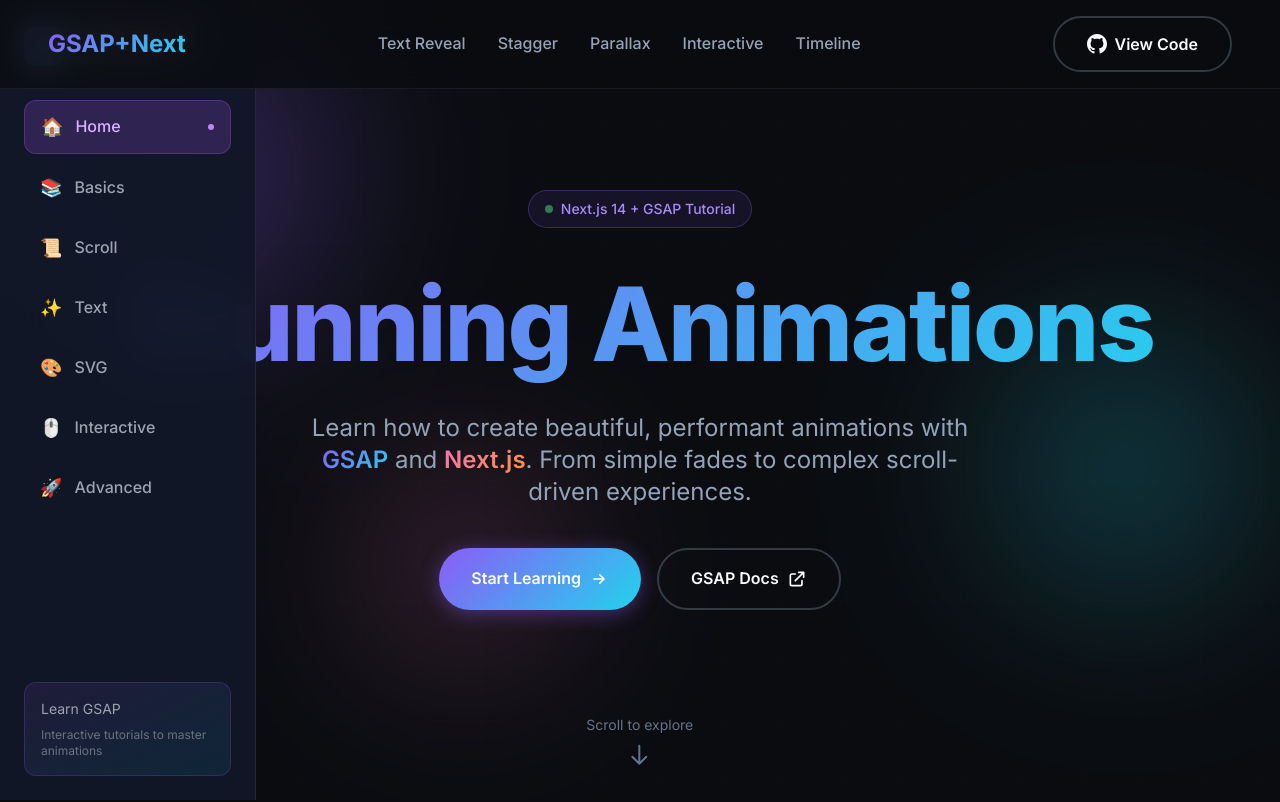
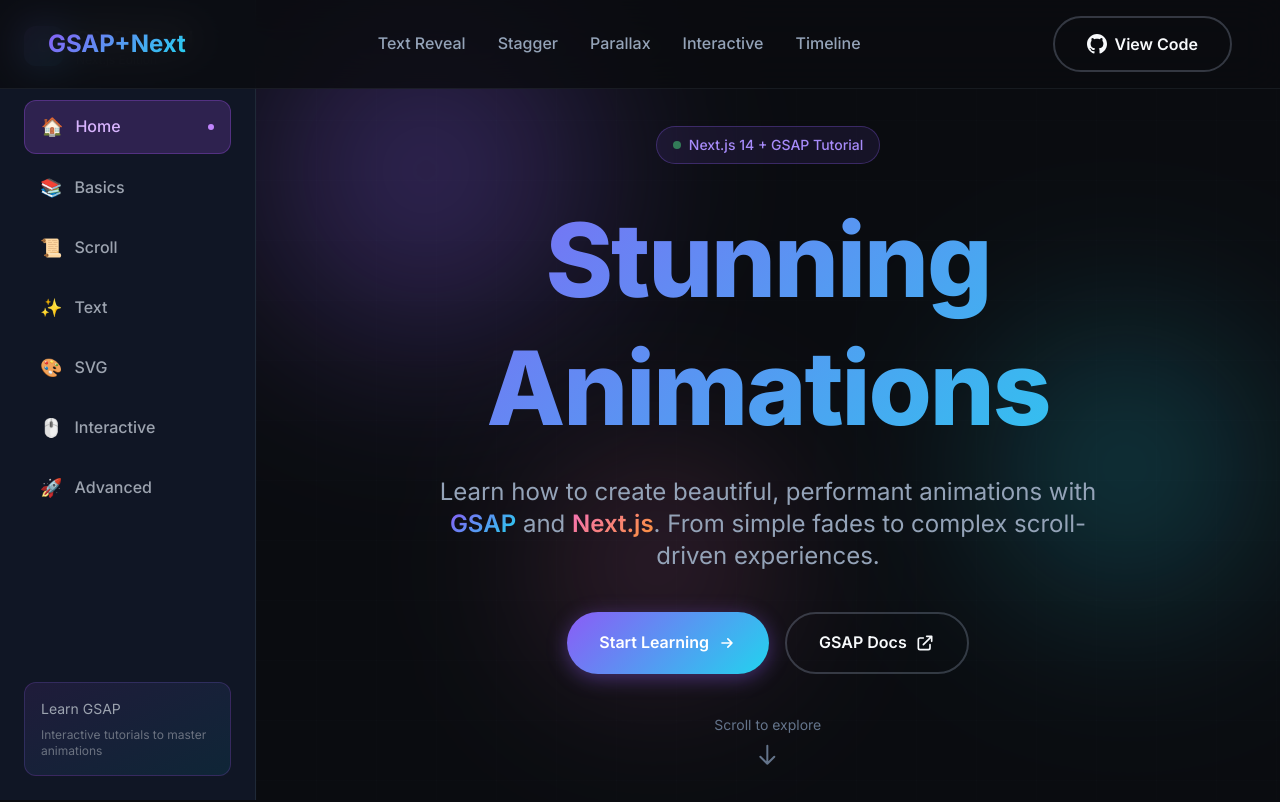
Before and after one commit to ZHX4/GSAP, a Next.js app: page / in a window 1280 px wide. Shown: the top 802 px of the page. Built offline with nearby package versions, Linux system fonts and the light colour scheme.

Commit message:
fix: Sidebar layout, GitHub link, and add favicon
- Add lg:ml-64 to main content to prevent sidebar overlap on 1024px+
- Update View Code button to link to https://github.com/ZHX4/GSAP
- Add SVG favicon with purple/cyan gradient matching the theme

```diff
--- a/app/components/Navigation.tsx
+++ b/app/components/Navigation.tsx
@@ -77,7 +77,7 @@
 
           {/* GitHub Link */}
           <a
-            href="https://github.com"
+            href="https://github.com/ZHX4/GSAP"
             target="_blank"
             rel="noopener noreferrer"
             className="nav-item btn btn-secondary py-2 px-4 text-sm"
--- a/app/page.tsx
+++ b/app/page.tsx
@@ -52,7 +52,7 @@
 
 export default function Home() {
   return (
-    <main className="relative overflow-hidden">
+    <main className="relative overflow-hidden lg:ml-64">
       {/* ========================================
           SIDEBAR NAVIGATION
           ========================================
```
Also changed, not shown: app/icon.svg (added).
